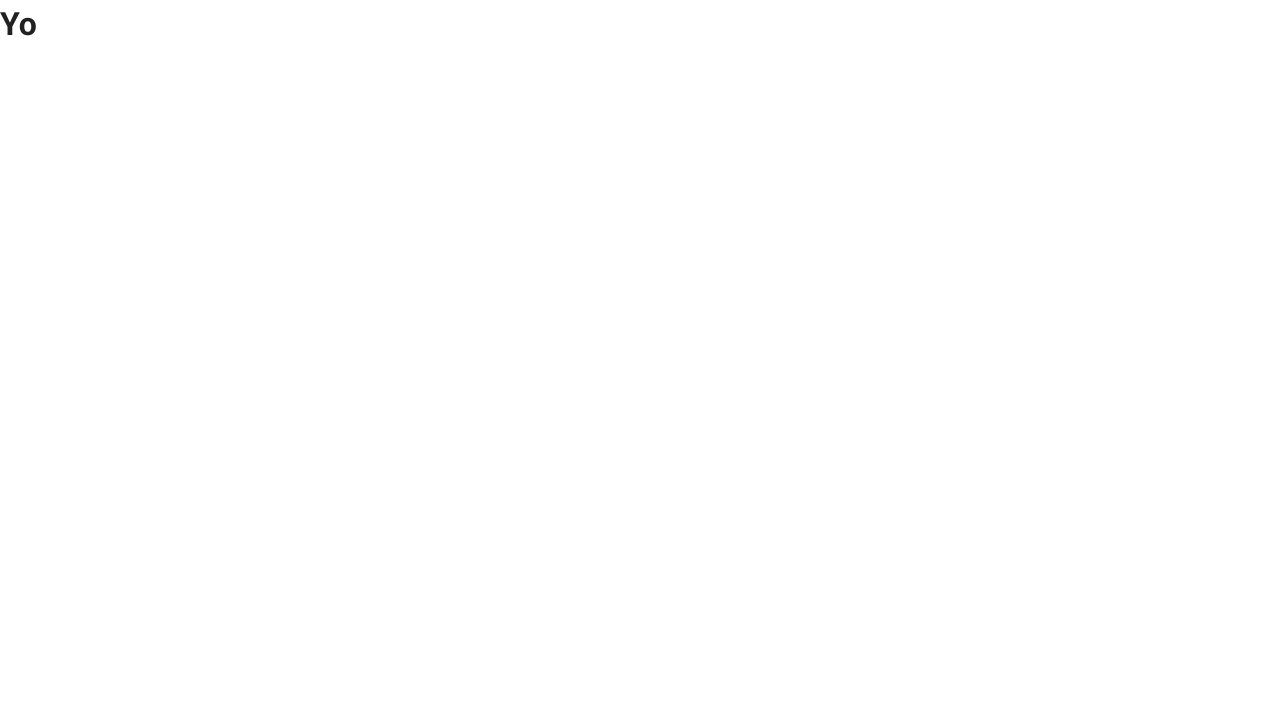
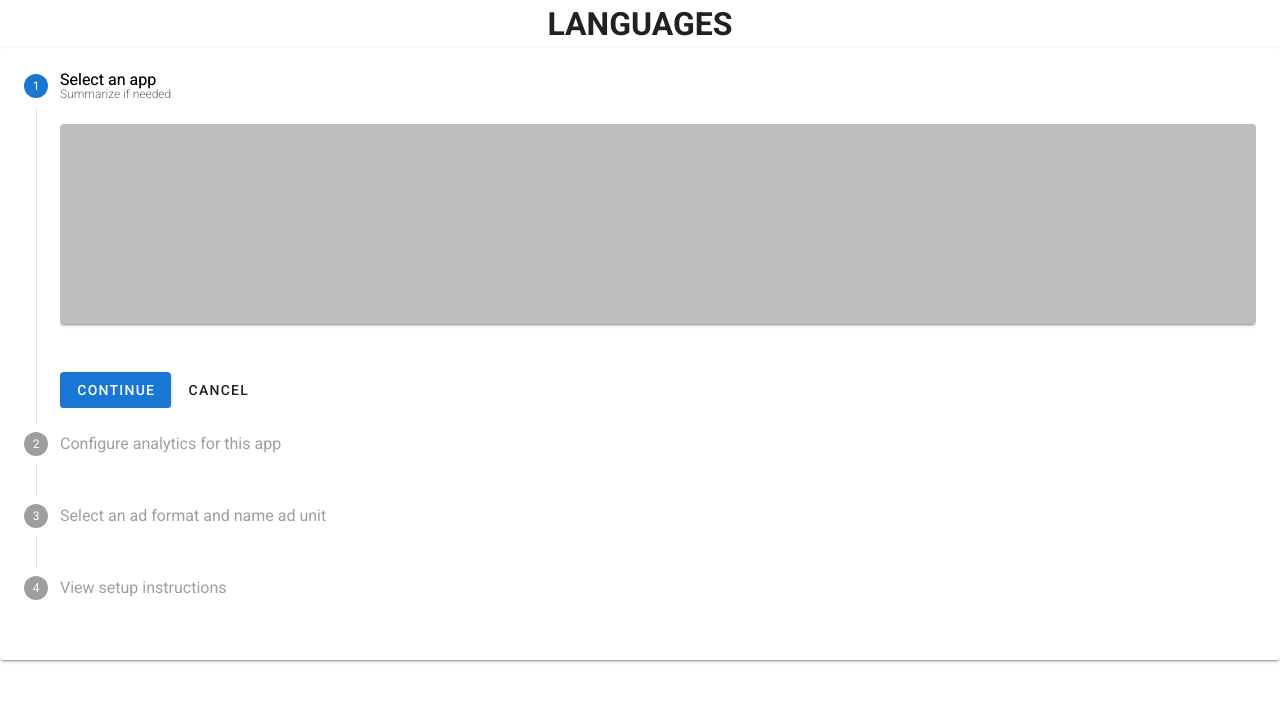
Before and after one commit to Anders-Lunde/Languages, a Vue app: page /#/ in a window 1280 px wide. Shown: the top 702 px of the page. Built offline with nearby package versions, Linux system fonts and the light colour scheme.

Commit message:
Developing...

```diff
--- a/src/views/SelectLanguage.vue
+++ b/src/views/SelectLanguage.vue
@@ -1,24 +1,80 @@
 <template>
   <div>
-    <h1>Yo</h1>
+    <h1 class="heading">LANGUAGES</h1>
+    <v-stepper v-model="e6" vertical>
+      <v-stepper-step :complete="e6 > 1" step="1">
+        Select an app
+        <small>Summarize if needed</small>
+      </v-stepper-step>
+
+      <v-stepper-content step="1">
+        <v-card color="grey lighten-1" class="mb-12" height="200px"></v-card>
+        <v-btn color="primary" @click="e6 = 2">
+          Continue
+        </v-btn>
+        <v-btn text>
+          Cancel
+        </v-btn>
+      </v-stepper-content>
+
+      <v-stepper-step :complete="e6 > 2" step="2">
+        Configure analytics for this app
+      </v-stepper-step>
+
+      <v-stepper-content step="2">
+        <v-card color="grey lighten-1" class="mb-12" height="200px"></v-card>
+        <v-btn color="primary" @click="e6 = 3">
+          Continue
+        </v-btn>
+        <v-btn text>
+          Cancel
+        </v-btn>
+      </v-stepper-content>
+
+      <v-stepper-step :complete="e6 > 3" step="3">
+        Select an ad format and name ad unit
+      </v-stepper-step>
+
+      <v-stepper-content step="3">
+        <v-card color="grey lighten-1" class="mb-12" height="200px"></v-card>
+        <v-btn color="primary" @click="e6 = 4">
+          Continue
+        </v-btn>
+        <v-btn text>
+          Cancel
+        </v-btn>
+      </v-stepper-content>
+
+      <v-stepper-step step="4">
+        View setup instructions
+      </v-stepper-step>
+      <v-stepper-content step="4">
+        <v-card color="grey lighten-1" class="mb-12" height="200px"></v-card>
+        <v-btn color="primary" @click="e6 = 1">
+          Continue
+        </v-btn>
+        <v-btn text>
+          Cancel
+        </v-btn>
+      </v-stepper-content>
+    </v-stepper>
   </div>
 </template>
 
 <script>
 // @ is an alias to /src
 import Vue from "vue";
-//import dummy from "@/components/dummy.vue";
+//import HelloWorld from "@/components/HelloWorld.vue";
 
 export default Vue.extend({
   name: "SelectLanguage",
-  components: {
-    //dummy
-  },
+  components: {},
   computed: {},
   props: {},
   data() {
     return {
-      dummy: 0
+      dummy: 0,
+      e6: 1
     };
   },
 
@@ -33,4 +89,8 @@
 });
 </script>
 
-<style scoped></style>
+<style scoped>
+.heading {
+  text-align: center;
+}
+</style>
```
Also changed, not shown: src/components/HelloWorld.vue (+7 -1 lines).
